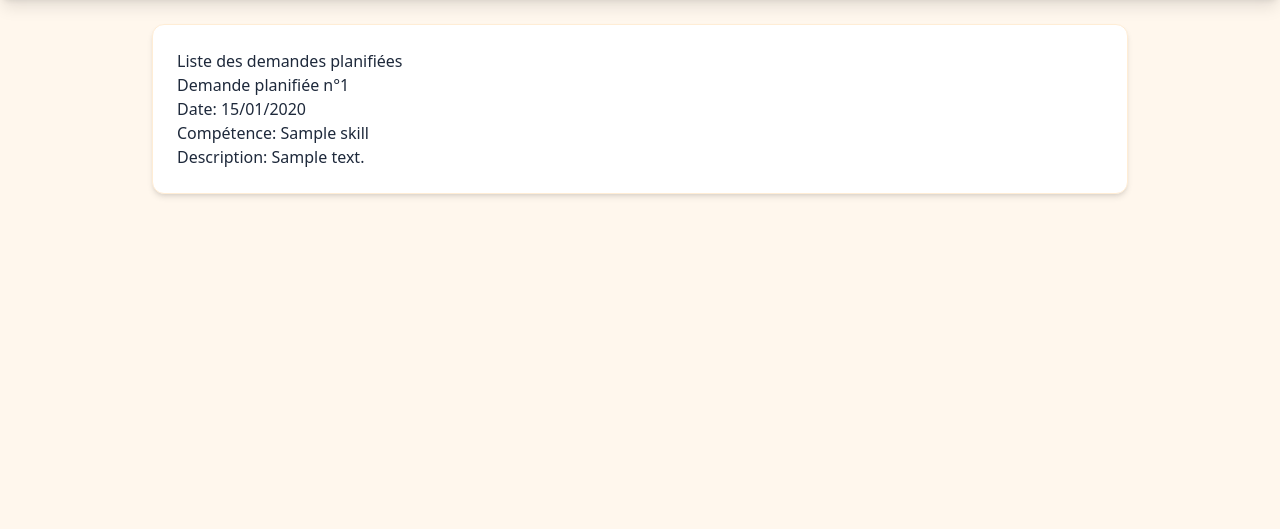
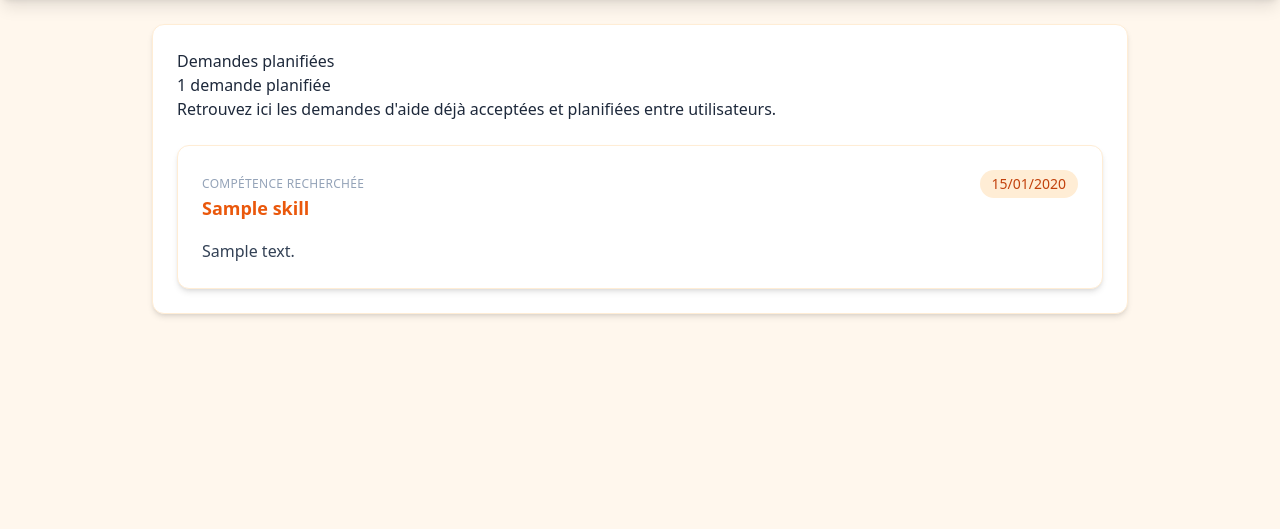
Before and after one commit to AmandineGrardLaurent/python_eval_echange_de_competences, a Django app: page /skills/help/requests/planned/ in a window 1280 px wide. Shown: the part 70-599 px from the top of the page. Run offline with Django 5.2, Linux system fonts and the light colour scheme; tables that the repository leaves empty hold one stand-in row (values such as "Sample post"); some libraries are stand-ins or nearby versions.

Commit message:
stylisation du template `help-requests-planned.html` avec Tailwind

```diff
--- a/echange_de_competences/skills/templates/skills/help-requests-planned.html
+++ b/echange_de_competences/skills/templates/skills/help-requests-planned.html
@@ -3,17 +3,53 @@
 {% block title %}Les demandes planifiées{% endblock %}
 
 {% block content %}
-    <h1>Liste des demandes planifiées</h1>
 
-    {% if help_request_planned %}
+<h2 class="h2-page">
+    Demandes planifiées
+</h2>
+
+{% if help_request_planned %}
+
+    <p class="p-count">
+        {{ help_request_planned|length }} demande{{ help_request_planned|pluralize }} planifiée{{ help_request_planned|pluralize }}
+    </p>
+
+    <section class="space-y-6">
+
+    <p class="page-description">
+        Retrouvez ici les demandes d'aide déjà acceptées et planifiées entre utilisateurs.
+    </p>
+
         {% for request in help_request_planned %}
-        <p>Demande planifiée n°{{ request.id }}</p>
-        <p>Date: {{ request.date|date:"d/m/Y" }}</p>
-        <p>Compétence: {{ request.skill.skill_name }}</p>
-        <p>Description: {{ request.description }}</p>
+
+            <article class="bg-white rounded-xl shadow-md border border-orange-100 p-6 hover:shadow-lg transition">
+                <div class="flex justify-between items-start mb-4">
+                    <div>
+                        <span class="text-xs uppercase tracking-wide text-slate-400">
+                            Compétence recherchée
+                        </span>
+
+                        <p class="text-lg font-semibold text-orange-600">
+                            {{ request.skill.skill_name }}
+                        </p>
+
+                    </div>
+                    <span class="bg-orange-100 text-orange-700 px-3 py-1 rounded-full text-sm font-medium">
+                        {{ request.date|date:"d/m/Y" }}
+                    </span>
+                </div>
+                <p class="text-slate-700 leading-relaxed">
+                    {{ request.description }}
+                </p>
+            </article>
         {% endfor %}
+    </section>
 
-    {% else %}
-        <p>Aucune demande planifiée.</p>
-    {% endif %}
+{% else %}
+    <div class="empty-message">
+            Aucune demande planifiée pour le moment.
+    </div>
+
+{% endif %}
+
 {% endblock %}
```
